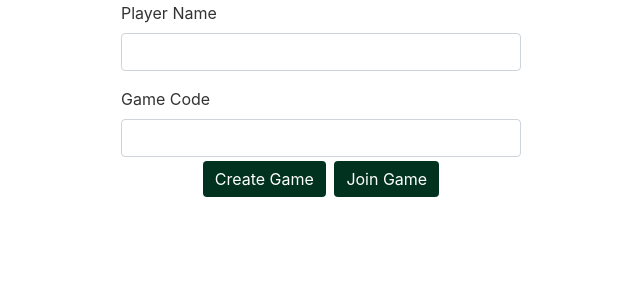
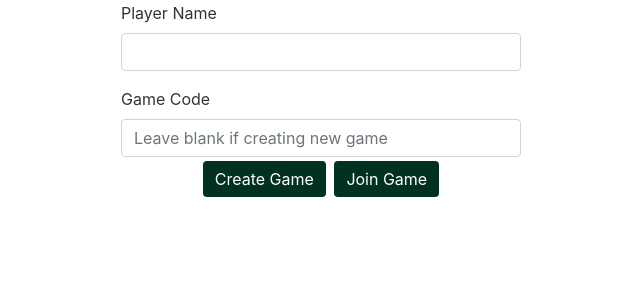
Before and after one commit to xuekhang/three, a Django app: page / in a window 1280 px wide. Shown: the part 50-350 px from the top of the page, without its empty margins (319-959 px from the left). Run offline with Django 3.2, Linux system fonts and the light colour scheme; some libraries are stand-ins or nearby versions.

Commit message:
no message

```diff
--- a/game/templates/game/home.html
+++ b/game/templates/game/home.html
@@ -12,7 +12,7 @@
     </div>
     <div class="fieldWrapper">
       <label for="game_code">Game Code</label>
-      <input type="text" class="form-control" id="game_code" name="game_code">
+      <input type="text" class="form-control" id="game_code" name="game_code" placeholder="Leave blank if creating new game">
     </div>
     <!-- <fieldset class="form-group">
       <div class="fieldWrapper">
```
Also changed, not shown: db.sqlite3.
